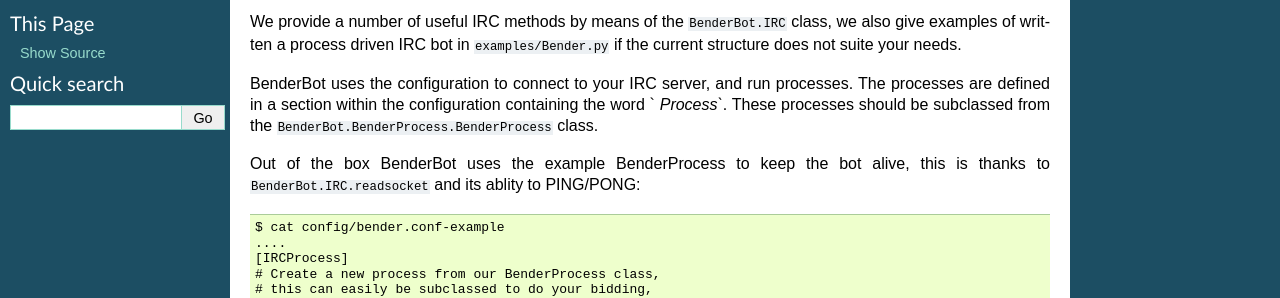
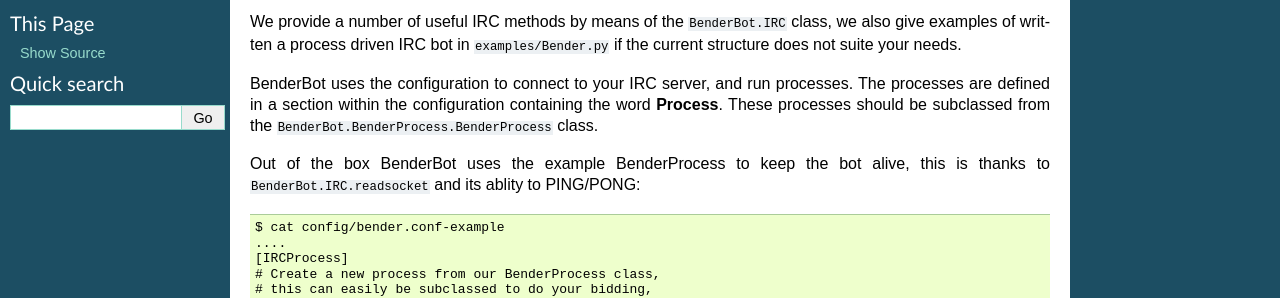
Before and after one commit to jness/BenderBot, a Sphinx documentation site: the page built from doc/index.rst, in a window 1280 px wide. Shown: the part 174-472 px from the top of the page. Built offline with Sphinx 7.4.7, drawn with Linux system fonts in a browser that asks for light colours.

Commit message:
doc format

```diff
--- a/doc/index.rst
+++ b/doc/index.rst
@@ -16,8 +16,8 @@ we also give examples of written a process driven IRC bot in ``examples/Bender.p
 if the current structure does not suite your needs.
 
 BenderBot uses the configuration to connect to your IRC server, and run processes.
-The processes are defined in a section within the configuration containing the word `
-`Process``. These processes should be subclassed from the
+The processes are defined in a section within the configuration containing the word
+**Process**. These processes should be subclassed from the
 ``BenderBot.BenderProcess.BenderProcess`` class.
 
 Out of the box BenderBot uses the example BenderProcess to keep the bot alive,
```
